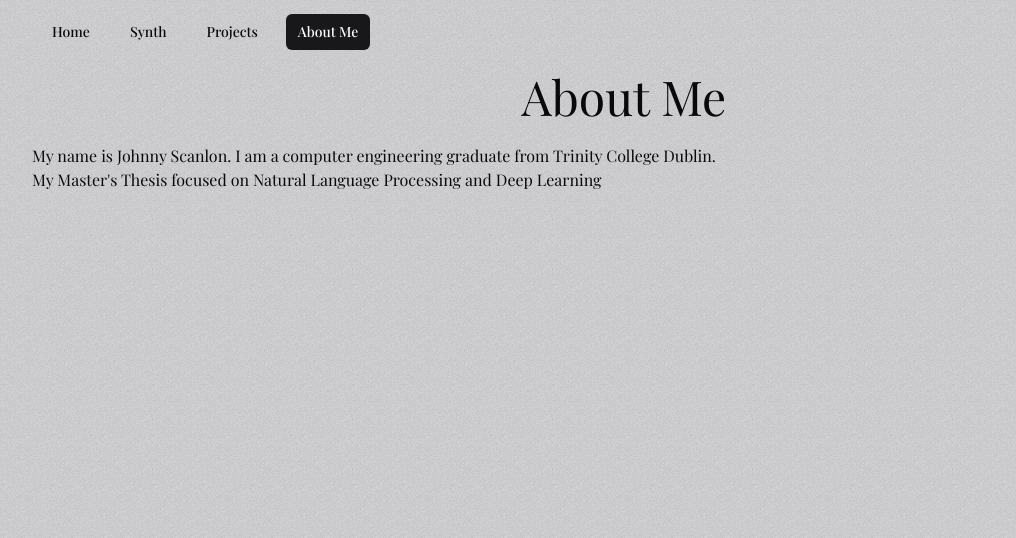
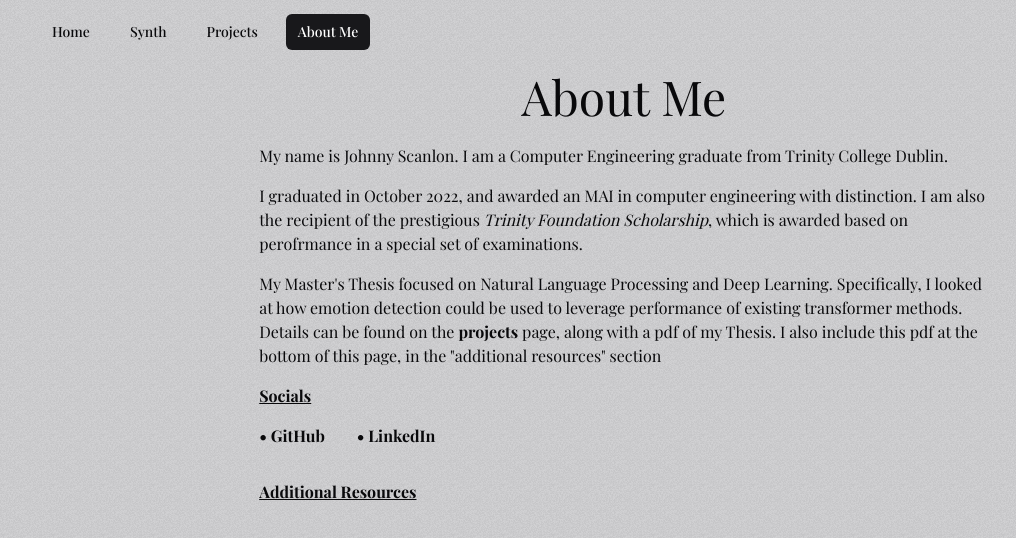
Before and after one commit to jscanlo1/portfolio-website, a Next.js app: page /about-me in a window 1280 px wide. Shown: the top 538 px of the page, without its empty margins (16-1032 px from the left). Built offline with nearby package versions, Linux system fonts and the light colour scheme; a web font is replaced by a local one.

Commit message:
Fixed about me

```diff
--- a/pages/about-me.js
+++ b/pages/about-me.js
@@ -1,10 +1,17 @@
 import Content from '@/components/content';
 import PageTitle from '@/components/page-title';
 import Head from 'next/head';
+import Link from 'next/link';
+
+const socials = [
+    {name: 'GitHub', link: 'https://github.com/jscanlo1'},
+    {name: 'LinkedIn', link: 'https://www.linkedin.com/in/johnny-scanlon-302419276/'},
+]
+
 
 export default function aboutMe() {
     return(
-        <div>
+        <>
             <Head>
                 <title>
                     About Me
@@ -12,12 +19,36 @@ export default function aboutMe() {
             </Head>
             <PageTitle>About Me</PageTitle>
 
-            <Content>
-                <p>My name is Johnny Scanlon. I am a computer engineering graduate from Trinity College Dublin.</p>
+            <div className='w-4/5 md:w-3/5 mx-auto'>
+                <p className='my-4'>My name is Johnny Scanlon. I am a Computer Engineering graduate from Trinity College Dublin.</p>
+                <p className='my-4'>I graduated in October 2022, and awarded an MAI in computer engineering with distinction.
+                I am also the recipient of the prestigious <em>Trinity Foundation Scholarship</em>, which is awarded based on perofrmance in a special set of examinations.</p>
 
-                <p>My Master's Thesis focused on Natural Language Processing and Deep Learning</p>
+                <p className='my-4'>
+                    My Master's Thesis focused on Natural Language Processing and Deep Learning.
+                    Specifically, I looked at how emotion detection could be used to leverage performance of existing transformer methods.
+                    Details can be found on the <strong>projects</strong> page, along with a pdf of my Thesis.
+                    I also include this pdf at the bottom of this page, in the "additional resources" section
+                </p>
 
-            </Content>
-        </div>
+                <div className='my-4'>
+                    <p className='underline'><strong>Socials</strong></p>
+                    <div className='flex flex-1 space-x-8 my-4'>
+
+                        {socials.map(({name, link}) => {
+                            return (
+                                <Link key={name} target='_blank' href={link} ><strong>&bull; {name}</strong></Link>
+                            )
+                        })}
+
+                    </div>
+                </div>
+
+
+                <div className='my-8'>
+                    <p className='underline '><strong>Additional Resources</strong></p>
+                </div>
+            </div>
+        </>
     );
 }
--- a/pages/index.js
+++ b/pages/index.js
@@ -15,7 +15,7 @@ export default function Home( {favouriteProjects} ) {
           <title>Portfolio Homepage</title>
         </Head>
 
-        <div className='mt-20'>
+        <div className='mt-4'>
           <PageTitle >
             Welcome!
           </PageTitle>
@@ -40,7 +40,7 @@ export default function Home( {favouriteProjects} ) {
             <div className='mt-2 border-dotted border-y-2 border-zinc-400 flex flex-1 space-x-4 justify-start min-h-32 overflow-x-auto'>
               {favouriteProjects.map(({id, title, date, description, github, favourite}) => {
                 return(
-                  <div className='min-h-32 basis-1/2 shrink-0 grow-0 p-4'>
+                  <div key={id} className='min-h-32 basis-2/5 shrink-0 grow-0 p-4'>
                     <Link className='font-bold' href={`/projects/${id}`}>{title}</Link>
                     <p className='text-sm text-zinc-700'>{date}</p>
                   </div>
```
Also changed, not shown: projects/comment-section.md (+1 -1 lines).
